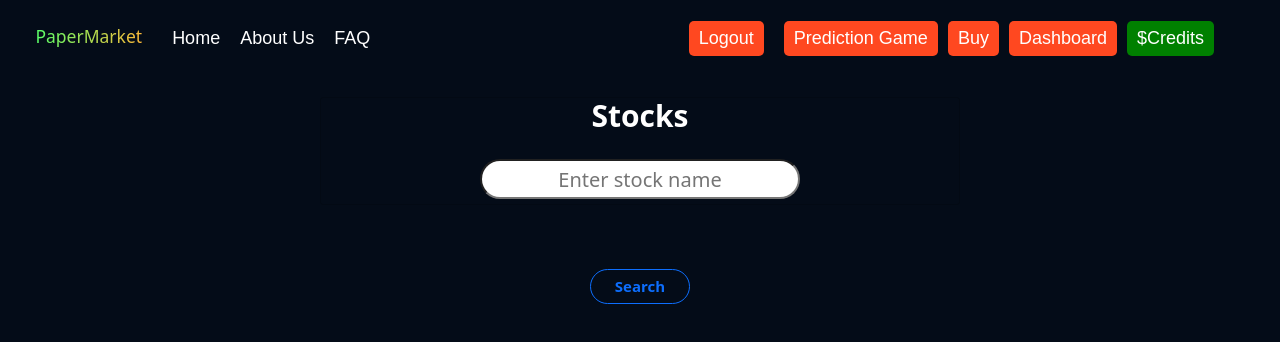
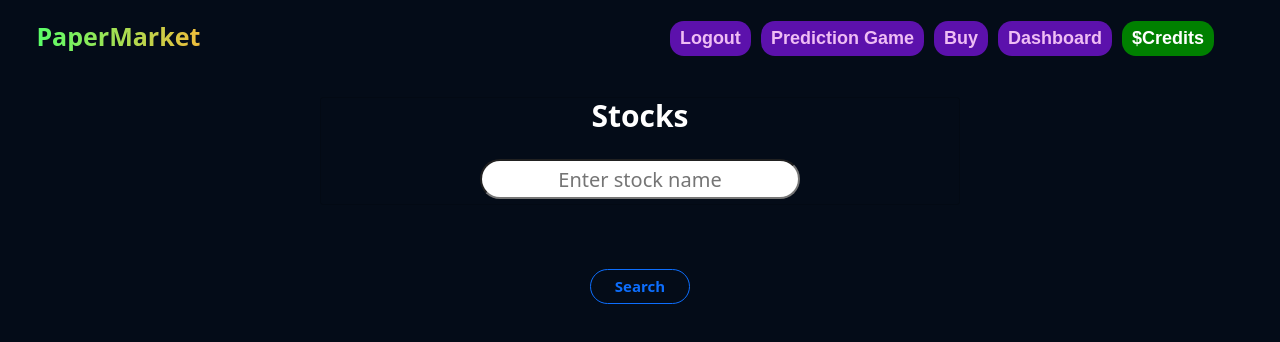
Before and after one commit to Nach-33/Devheat_Developer_Dodo, a React (Create React App) app: page /buy in a window 1280 px wide. Shown: the top 342 px of the page. Built offline with nearby package versions, Linux system fonts and the light colour scheme.

Commit message:
navbar changes

```diff
--- a/src/Elements/Navbars/navbar_loggedin.jsx
+++ b/src/Elements/Navbars/navbar_loggedin.jsx
@@ -15,27 +15,17 @@ function Navbar_loggedin() {
     <div className="navbar">
       <div className="navbar-links">
         <div className="navbar-links_logo">
-          <h3 style={{ color: "white" }} id="logo">
+          <h3 style = {{color: 'white', paddingRight : '1vw',fontSize:'2.5rem',paddingLeft:'0.1rem',fontWeight:'bolder'}} id="logo">
             PaperMarket
           </h3>
-        </div>
-        <div className="navbar-links_container">
-          <p>
-            <a href="#home">Home</a>
-          </p>
-          <p>
-            <a href="#">About us</a>
-          </p>
-          <p>
-            <a href="#">FAQ</a>
-          </p>
         </div>
       </div>
       <div className="navbar-sign">
         <button
           type="button"
           onClick={handleClickLogout}
-          className=" btn btn-danger mx-4"
+          className=" btn mx-2"
+          style={{borderRadius:'1.4rem',backgroundColor:'#5c11ac',color:'#efbdf4',fontWeight:'bold'}}
         >
           Logout
         </button>
@@ -43,7 +33,8 @@ function Navbar_loggedin() {
       <div className="navbar-sign">
         <button
           type="button"
-          className="btn btn-primary mx-2"
+          className="btn mx-2"
+          style={{borderRadius:'1.4rem',backgroundColor:'#5c11ac',color:'#efbdf4',fontWeight:'bold'}}
           onClick={handleClick}
         >
           Prediction Game
@@ -52,18 +43,19 @@ function Navbar_loggedin() {
       <div className="navbar-sign">
         <button
           type="button"
-          className="btn btn-primary mx-2"
+          className="btn mx-2"
           onClick={handleClickBuy}
+          style={{borderRadius:'1.4rem',backgroundColor:'#5c11ac',color:'#efbdf4',fontWeight:'bold'}}
         >
           Buy
         </button>
       </div>
       <div className="navbar-sign">
-        <button type="button" className="btn btn-primary mx-2">
+        <button type="button" className="btn btn-primary mx-2" style={{borderRadius:'1.4rem',backgroundColor:'#5c11ac',color:'#efbdf4',fontWeight:'bold'}}>
           Dashboard
         </button>
         <div className="navbar-sign">
-          <button type="button" className=" mx-2" id="credits">
+          <button type="button" className=" mx-2" id="credits" style={{borderRadius:'1.4rem',fontWeight:'bold'}}>
             $Credits
           </button>
         </div>
```
